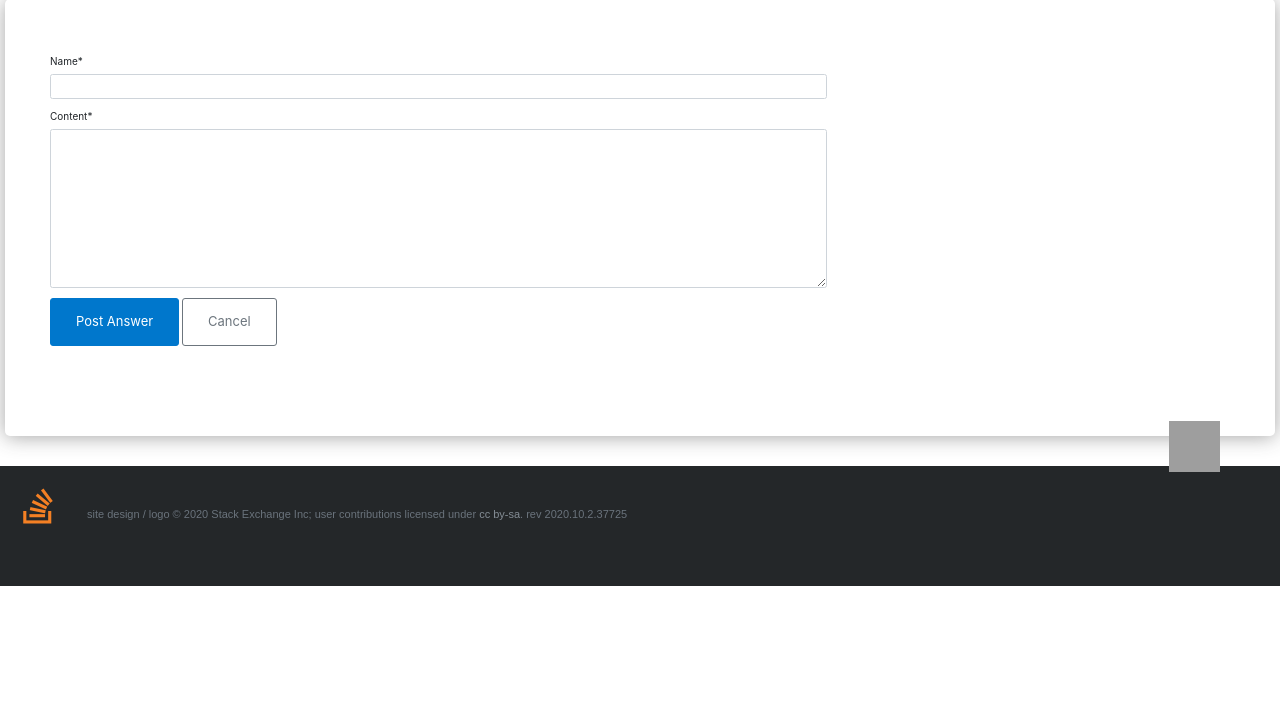
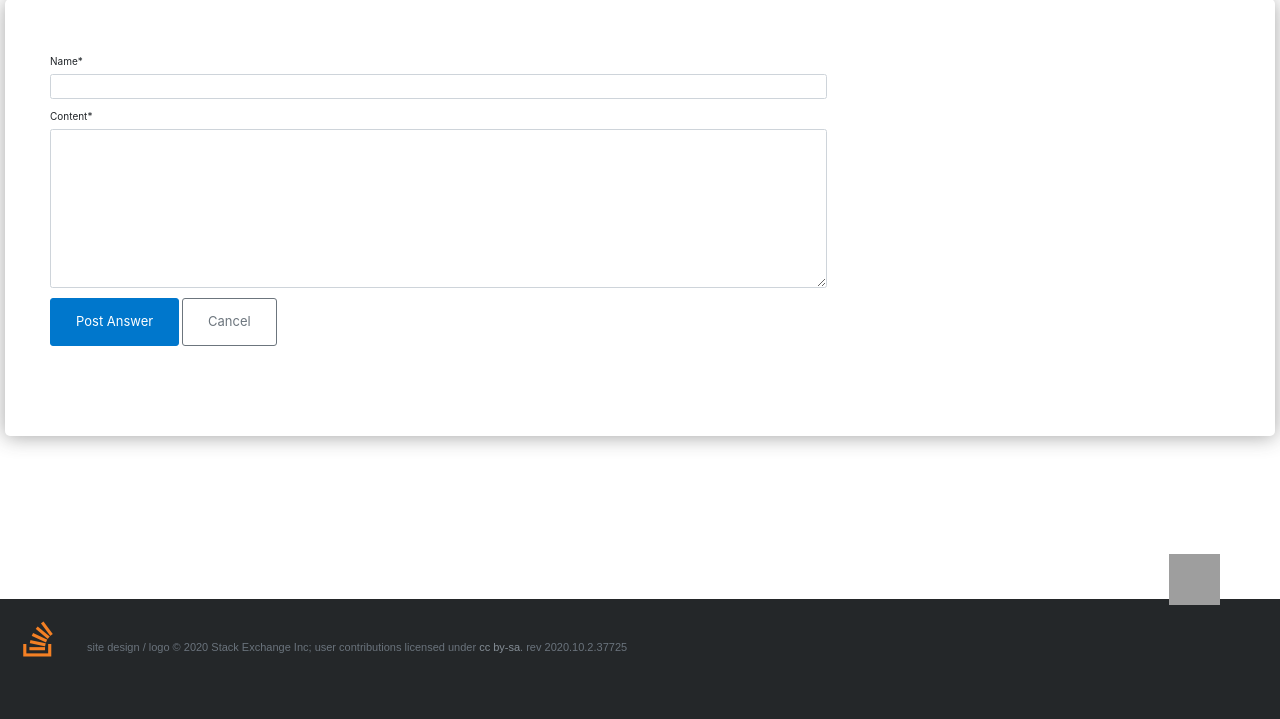
Before and after one commit to DrewSnarski/ITMT-430-Capstone-Project, a Django app: page /questions/1/comment/ in a window 1280 px wide. Shown: the part 81-800 px from the top of the page. Run offline with Django 4.2, Linux system fonts and the light colour scheme; some libraries are stand-ins or nearby versions; grey boxes are pictures that could not be loaded.

Commit message:
Fixed footer so it sits on bottom

```diff
--- a/code/website/static/main.css
+++ b/code/website/static/main.css
@@ -1235,7 +1235,9 @@
     color: var(--black-500);
     padding-top: 4rem;
     padding-bottom: 4rem;
-    position: relative;
+    position: absolute;
+    bottom: 0;
+    width: 100%;
   }
 
   .footer-content {
```
